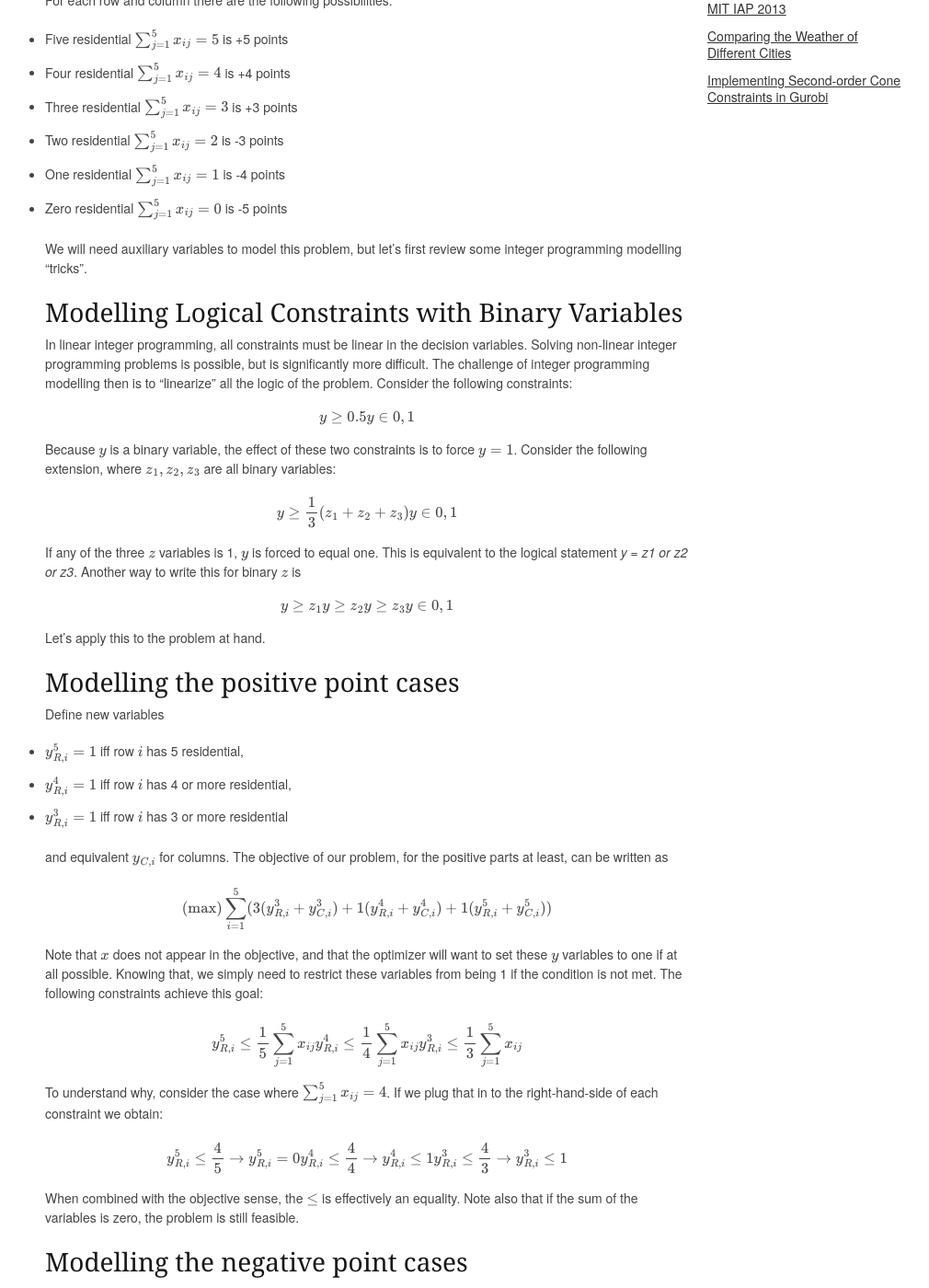
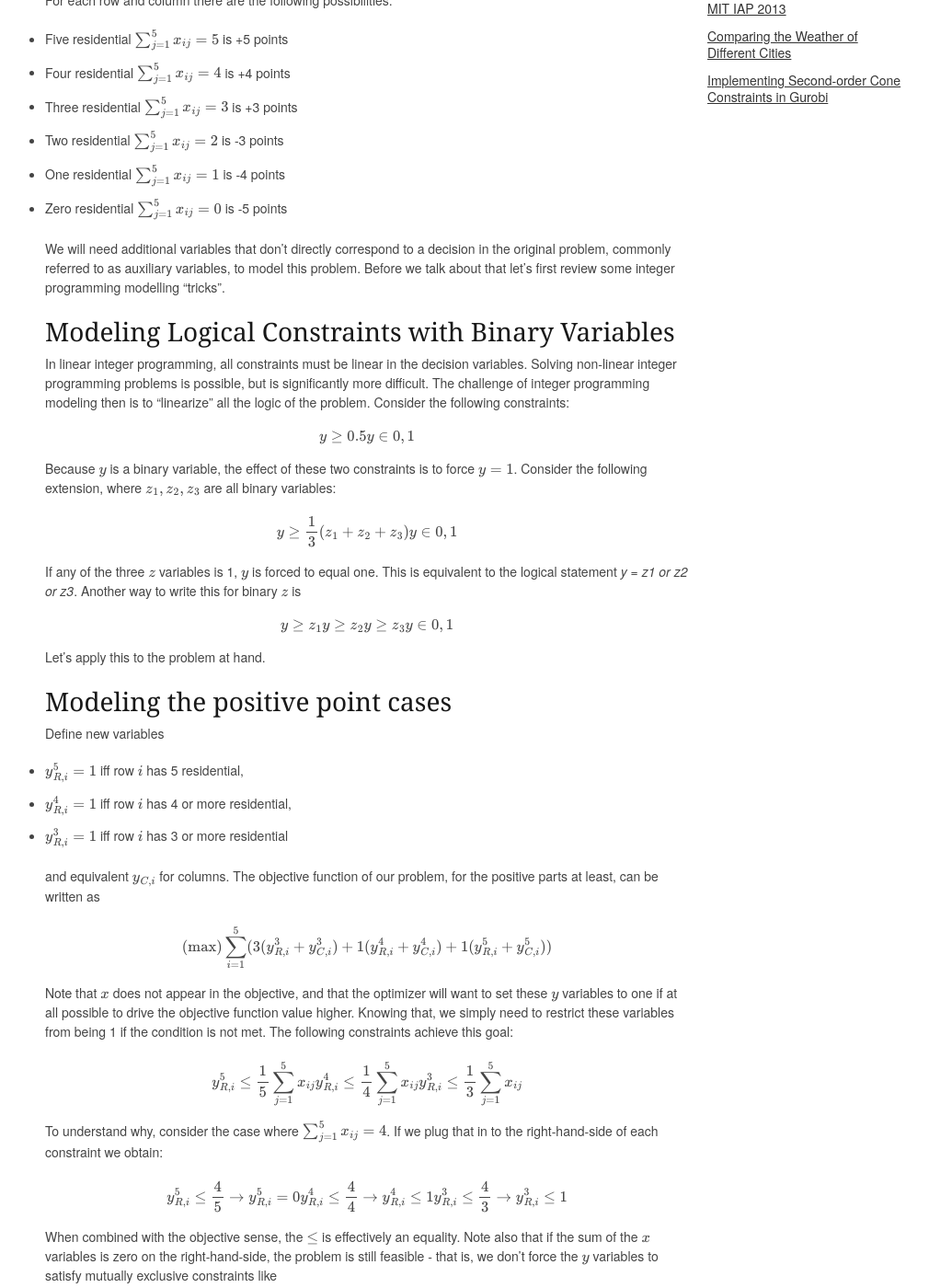
Before and after one commit to IainNZ/OldPersonalSite, a Jekyll site: the page built from _posts/2013-09-30-urban-planning.markdown, in a window 1280 px wide and 1400 px high, scrolled down 513 px. Shown: the whole window at 92% size, without its empty margins (121-1131 px from the left). Built offline with Jekyll 4.4.1, drawn with Linux system fonts in a browser that asks for light colours; Markdown is read by kramdown in place of the engine named in the settings; formulas are drawn with MathJax 3; some of the changed text lies outside the part shown.

Commit message:
Revisions to urban planning

```diff
--- a/_posts/2013-09-30-urban-planning.markdown
+++ b/_posts/2013-09-30-urban-planning.markdown
@@ -5,13 +5,13 @@ layout: post
 title: Solving an Urban Planning Puzzle with JuMP + Julia
 ---
 
-[The PuzzlOR](http://puzzlor.editme.com/) is a website connected to [INFORMS](https://www.informs.org) that publishes [operations research](https://www.informs.org/About-INFORMS/What-is-Operations-Research)-related problems bimonthly. In a series of posts I'm going to solve some of the problems to demonstrate [JuMP](https://github.com/IainNZ/JuMP.jl), an algebraic modelling language for/in [Julia](http://julialang.org).
+[The PuzzlOR](http://puzzlor.editme.com/) is a website connected to [INFORMS](https://www.informs.org) that publishes [operations research](https://www.informs.org/About-INFORMS/What-is-Operations-Research)-related problems bimonthly. In a series of posts I'm going to solve some of the problems to demonstrate [JuMP](https://github.com/IainNZ/JuMP.jl), an algebraic modeling language for/in [Julia](http://julialang.org).
 
 ## Urban Planning (August 2013)
 
 [(Link to full problem statement)](http://puzzlor.editme.com/urbanplanning)
 
-In this problem we have a 5x5 grid with two possibilities for each lot: residential or commericial. Lets define a binary variable  \\( x\_{ij} \\) that is 1 if and only if lot \\( (i,j) \\) is residential. The challenge now is to express the objective. For each row and column there are the following possibilities:
+In this problem we have a 5x5 grid with two possibilities for each lot: residential or commercial. Let's define a binary variable  \\( x\_{ij} \\) that is 1 if and only if lot \\( (i,j) \\) is residential. The challenge now is to express the objective. For each row and column there are the following possibilities:
 
 * Five residential \\( \\sum\_{j=1}^5 x\_{ij} = 5 \\) is +5 points
 * Four residential \\( \\sum\_{j=1}^5 x\_{ij} = 4 \\) is +4 points
@@ -20,11 +20,11 @@ In this problem we have a 5x5 grid with two possibilities for each lot: resident
 * One residential \\( \\sum\_{j=1}^5 x\_{ij} = 1 \\) is -4 points
 * Zero residential \\( \\sum\_{j=1}^5 x\_{ij} = 0 \\) is -5 points
 
-We will need auxiliary variables to model this problem, but let's first review some integer programming modelling "tricks".
+We will need additional variables that don't directly correspond to a decision in the original problem, commonly referred to as auxiliary variables, to model this problem. Before we talk about that let's first review some integer programming modelling "tricks".
 
-### Modelling Logical Constraints with Binary Variables
+### Modeling Logical Constraints with Binary Variables
 
-In linear integer programming, all constraints must be linear in the decision variables. Solving non-linear integer programming problems is possible, but is significantly more difficult. The challenge of integer programming modelling then is to "linearize" all the logic of the problem. Consider the following constraints:
+In linear integer programming, all constraints must be linear in the decision variables. Solving non-linear integer programming problems is possible, but is significantly more difficult. The challenge of integer programming modeling then is to "linearize" all the logic of the problem. Consider the following constraints:
 
 <div>
 $$
@@ -55,7 +55,7 @@ $$
 
 Let's apply this to the problem at hand.
 
-### Modelling the positive point cases
+### Modeling the positive point cases
 
 Define new variables
 
@@ -63,7 +63,7 @@ Define new variables
 * \\( y\_{R,i}^4 = 1 \\) iff row \\( i \\) has 4 or more residential,
 * \\( y\_{R,i}^3 = 1 \\) iff row \\( i \\) has 3 or more residential
 
-and equivalent \\( y_{C,i} \\) for columns. The objective of our problem, for the positive parts at least, can be written as
+and equivalent \\( y_{C,i} \\) for columns. The objective function of our problem, for the positive parts at least, can be written as
 
 <div>
 $$
@@ -71,7 +71,7 @@ $$
 $$
 </div>
 
-Note that \\( x \\) does not appear in the objective, and that the optimizer will want to set these \\( y \\) variables to one if at all possible. Knowing that, we simply need to restrict these variables from being 1 if the condition is not met. The following constraints achieve this goal:
+Note that \\( x \\) does not appear in the objective, and that the optimizer will want to set these \\( y \\) variables to one if at all possible to drive the objective function value higher. Knowing that, we simply need to restrict these variables from being 1 if the condition is not met. The following constraints achieve this goal:
 
 <div>
 $$
@@ -91,9 +91,16 @@ y_{R,i}^3 \leq \frac{4}{3} \rightarrow y_{R,i}^3 \leq 1
 $$
 </div>
 
-When combined with the objective sense, the \\( \leq \\) is effectively an equality. Note also that if the sum of the variables is zero, the problem is still feasible.
+When combined with the objective sense, the \\( \leq \\) is effectively an equality. Note also that if the sum of the \\( x \\) variables is zero on the right-hand-side, the problem is still feasible - that is, we don't force the \\( y \\) variables to satisfy mutually exclusive constraints like
 
-### Modelling the negative point cases
+<div>
+$$
+y_{R,i}^3 \leq -0.5 \\
+y_{R,i}^3 \in {0,1}
+$$
+</div>
+
+### Modeling the negative point cases
 
 We can use a similar approach for the negative point cases, but the constraints are perhaps less intuitive. As before, define variables
 
@@ -101,7 +108,7 @@ We can use a similar approach for the negative point cases, but the constraints
 * \\( y\_{R,i}^{-4} = 1 \\) iff row \\( i \\) has 1 residential or less,
 * \\( y\_{R,i}^{-5} = 1 \\) iff row \\( i \\) has 0 residential.
 
-The objective contribution from these variables can be written as
+The objective function "contribution" from these variables can be written as
 
 <div>
 $$
@@ -129,13 +136,15 @@ y_{R,i}^{-5} \geq 1 - \frac{1}{1} \rightarrow y_{R,i}^{-5} \geq 0
 $$
 </div>
 
-You can also check the case where the sum is zero, and it is also clear that if the sum is 3 or higher then all can be set to zero.
+You can also check that all variables will set to 1 in the case where the sum is zero, and that if the sum is 3 or higher then all can be set to zero.
 
 ### Putting it all together
 
 Apart from a constraint to set the total number of residential lots, we have everything we need. Let's build the model in JuMP and Julia.
 
 {% highlight julia %}
+using JuMP
+
 function SolveUrban()
 
   m = Model(:Max)
```
Also changed, not shown: other parts of _posts/2013-09-30-urban-planning.markdown (+13 -13 lines), 2 other files.
